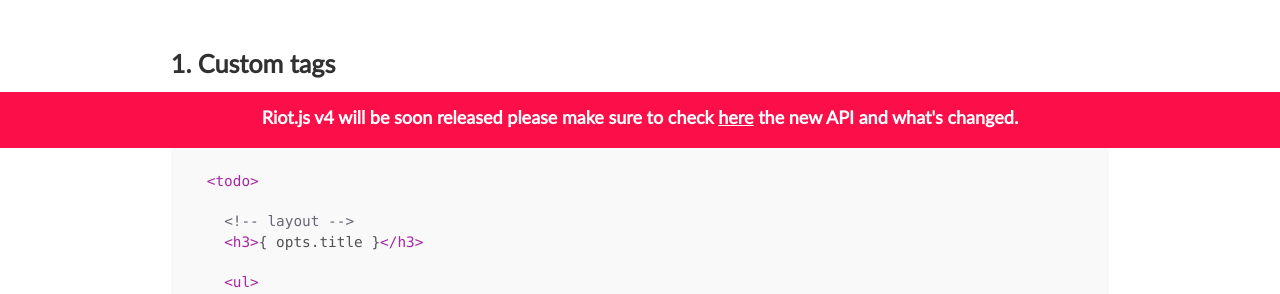
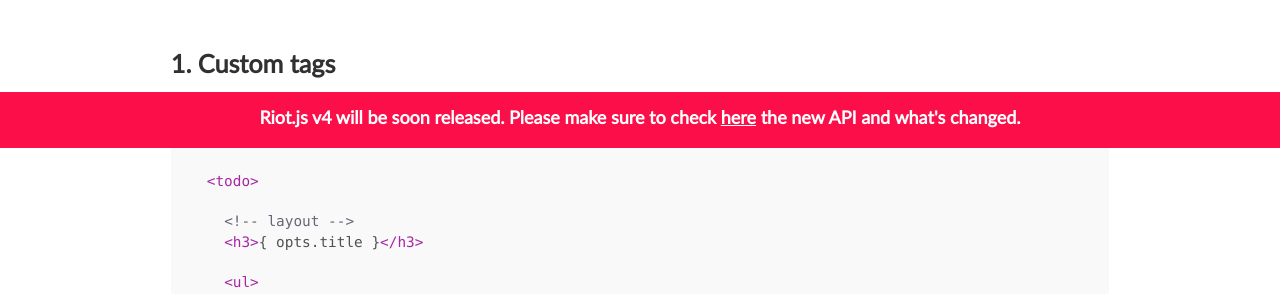
Before and after one commit to riot/riot.github.io, a Jekyll site: the page built from index.md, in a window 1280 px wide. Shown: the part 752-1046 px from the top of the page. Built offline with Jekyll 4.4.1, drawn with Linux system fonts in a browser that asks for light colours; nearby versions of some CDN libraries; emoji names are drawn with the system emoji font; comment, search, counter and statistics services are not loaded.

Commit message:
fixed: typo

```diff
--- a/_layouts/default.html
+++ b/_layouts/default.html
@@ -99,7 +99,7 @@
   </footer>
 
   <aside class="banner">
-    <p>Riot.js v4 will be soon released please make sure to check <a href="/next">here</a> the new API and what's changed.
+    <p>Riot.js v4 will be soon released. Please make sure to check <a href="/next">here</a> the new API and what's changed.
   </aside>
 
   <script src="https://cdn.jsdelivr.net/docsearch.js/2/docsearch.min.js"></script>
```
